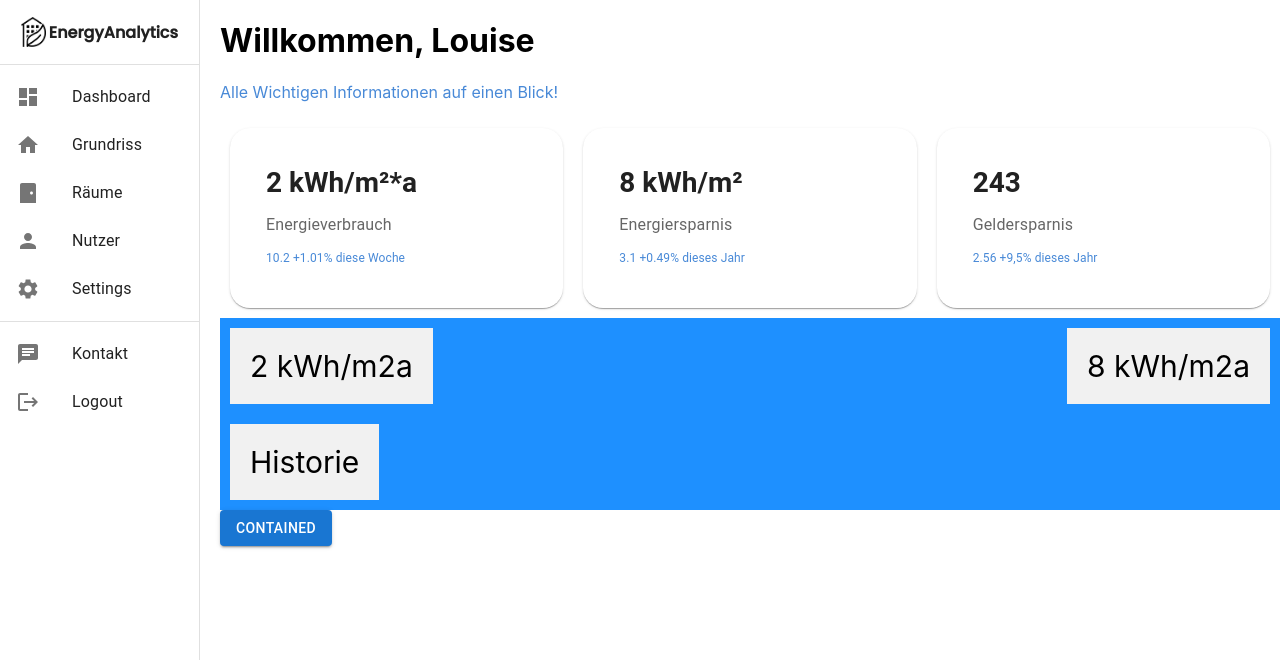
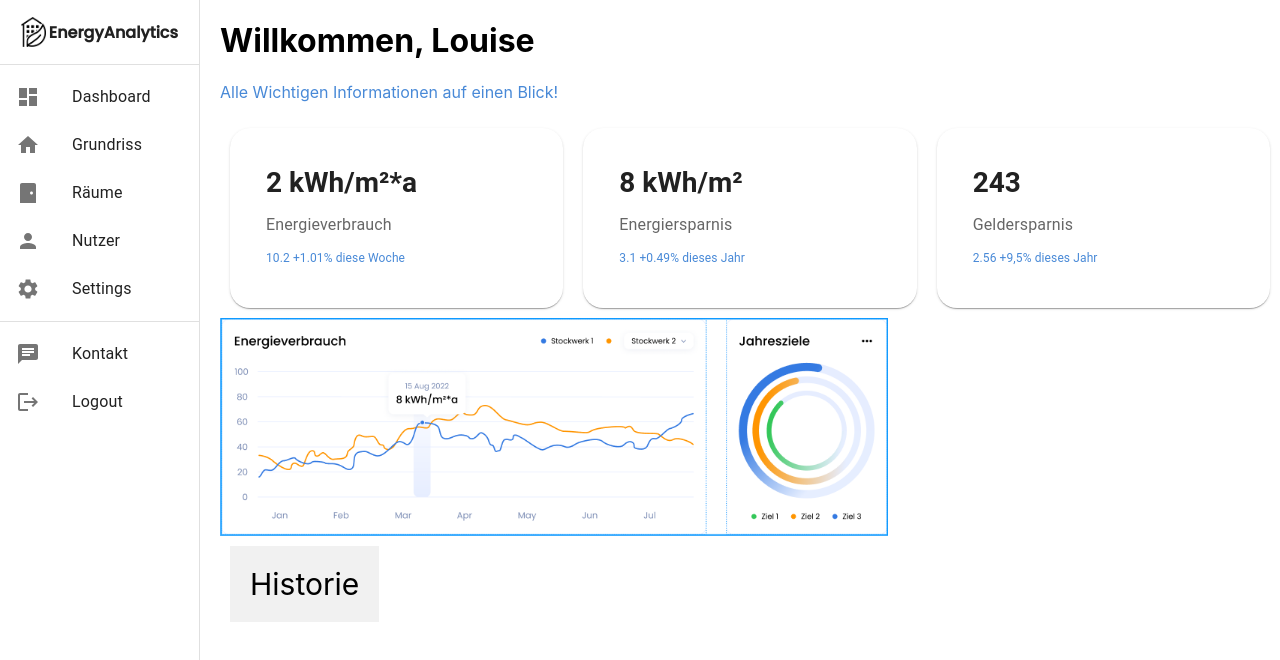
Before and after one commit to Vanizii/Energy-Analytics, a React (Create React App) app in the folder analytic/: page /dashboard in a window 1280 px wide. Shown: the top 660 px of the page. Built offline with nearby package versions, Linux system fonts and the light colour scheme.

Commit message:
Dashboard Diagrammbild und Kommentare hinzugefügt

```diff
--- a/analytic/src/components/dashboard/dashboard.js
+++ b/analytic/src/components/dashboard/dashboard.js
@@ -4,15 +4,23 @@ import Button from "@mui/material/Button"
 
 import ANCard from '../an_card'
 
+import meinBild from '../../assets/diagramm.png';
 
+
+
+// Datei zum darstellen des Dashboards
 function Dashboard() {
     return (
+
+        // Rechts wird ein Rand gelassen, damit das Dashboard nicht von der Sidebar verdeckt wird
         <div style={{marginLeft: '220px'}}>
+            {/**Überschrift und Begrüßung*/}
             <div>
                 <h1>Willkommen, Louise</h1>
                 <p style={{ mb: 1.5, color: '#4889d7', }}>Alle Wichtigen Informationen auf einen Blick!</p>
             </div>
 
+            {/**Übersichtskacheln für Energieverbrauch, Energieeinsparung und Geldersparnis werden als ANCard dargestellt*/}
             <div class="uebersicht">
                 <ANCard wert="2 kWh/m²*a" text="Energieverbrauch" veraenderung="10.2 +1.01% diese Woche" />
                 <ANCard wert="8 kWh/m²" text="Energiersparnis" veraenderung="3.1 +0.49% dieses Jahr" />
@@ -20,15 +28,15 @@ function Dashboard() {
             </div>
 
             <div class="diagramme">
-                <div class="energieverbrauchGrafik">2 kWh/m2a</div>
-                <div class="jahresziele">8 kWh/m2a</div>
+                {/*<div class="energieverbrauchGrafik">2 kWh/m2a</div>
+                <div class="jahresziele">8 kWh/m2a</div>*/}
+                <img src={meinBild} alt="Beschreibung des Bildes" style={{width: '63%', height: 'auto'}} />
             </div>
 
 
             <div class="historie">
                 <div>Historie</div>
             </div>
-            <Button variant="contained">Contained</Button>
         </div>
     );
 }
--- a/analytic/src/components/layout/index.css
+++ b/analytic/src/components/layout/index.css
@@ -30,7 +30,7 @@ code {
 .diagramme
 {
   display: flex;
-  background-color: DodgerBlue;
+  /*background-color: DodgerBlue;*/
   justify-content: space-between;
 }
 
@@ -45,7 +45,7 @@ code {
 .historie
 {
   display: flex;
-  background-color: DodgerBlue;
+  /*background-color: DodgerBlue;*/
   justify-content: space-between;
 }
 
--- a/analytic/src/components/layout/layout.js
+++ b/analytic/src/components/layout/layout.js
@@ -10,7 +10,7 @@ import ListItemIcon from '@mui/material/ListItemIcon';
 import ListItemText from '@mui/material/ListItemText';
 import Toolbar from '@mui/material/Toolbar';
 
-// Icons
+// Importiert die Icons
 import DashboardIcon from '@mui/icons-material/Dashboard';
 import HomeIcon from '@mui/icons-material/Home';
 import SensorDoorIcon from '@mui/icons-material/SensorDoor';
--- a/analytic/src/index.css
+++ b/analytic/src/index.css
@@ -28,7 +28,7 @@ code {
 .diagramme
 {
   display: flex;
-  background-color: DodgerBlue;
+  /*background-color: DodgerBlue;*/
   justify-content: space-between;
 }
 
@@ -43,7 +43,7 @@ code {
 .historie
 {
   display: flex;
-  background-color: DodgerBlue;
+  /*background-color: DodgerBlue;*/
   justify-content: space-between;
 }
 
```
Also changed, not shown: analytic/src/assets/diagramm.png (added).
